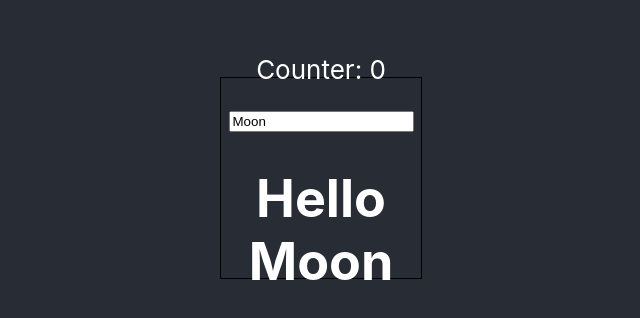
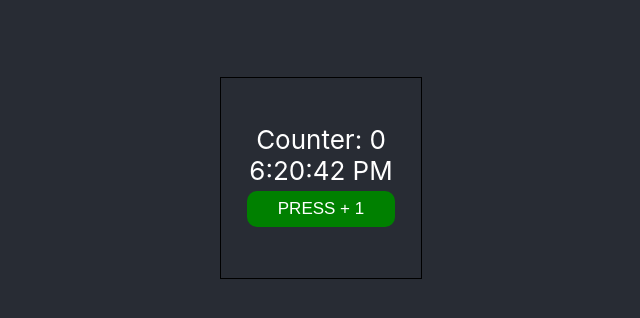
Before and after one commit to A-Kija/react, a React (Create React App) app: page / in a window 1280 px wide. Shown: the part 222-540 px from the top of the page, without its empty margins (319-959 px from the left). Built offline with nearby package versions, Linux system fonts and the light colour scheme.

Commit message:
useEffect 1

```diff
--- a/src/App.js
+++ b/src/App.js
@@ -1,5 +1,6 @@
 import './App.css';
-import Message from './components/Message';
+import Effect from './components/Effect';
+
 
 
 
@@ -7,7 +8,7 @@ function App() { // <---- pagrindinis komponentas
   return (
     <div className="App">
       <header className="App-header">
-        <Message/>
+        <Effect/>
       </header>
     </div>
   );
--- /dev/null
+++ b/src/components/Effect.jsx
@@ -0,0 +1,53 @@
+import React, { useState, useEffect } from 'react';
+
+const Effect = () => {
+
+    const [count, setCount] = useState(0); // keiciasi nuo mygtuko
+
+    const [date, setDate] = useState(new Date()); // keiciasi nuo Tik Tako
+
+    // console.log('Hello Component')
+
+
+    const ticTac = () => {
+        console.log('TIC-TAC')
+        setDate(new Date());
+        // this.setState({clock: new Date()});
+      }
+
+    useEffect(() => {
+        console.log('Hello Effect!')
+    });
+
+
+    useEffect(() => {
+        console.log('Hello TIC TIC')
+    }, [date]);
+
+
+    useEffect(() => {
+        console.log('Hello COUNT')
+    }, [count]);
+
+
+    // componentDidMount veikimo imitacija
+    useEffect(() => {
+        console.log('MOUNT')
+        const timerID = setInterval(()=>ticTac(), 5000);
+    }, []);
+
+
+
+
+    return (
+        <div className="box">
+            <div>Counter: {count}</div>
+            <div>{date.toLocaleTimeString()}</div>
+            <button className="myButton" onClick={() => setCount(counter => counter + 1)}>
+                PRESS + 1
+            </button>
+        </div>
+    )
+}
+
+export default Effect;
--- a/src/components/Message.jsx
+++ b/src/components/Message.jsx
@@ -2,8 +2,8 @@ import React, { useState } from 'react';
 
 const Message = () => {
 
-    const [message, setMessage] = useState('Moon');
-    const [count, setCount] = useState(0);
+    const [message, setMessage] = useState({text: 'Moon', id: 'Dingau'});
+    const [count, setCount] = useState(['A']);
 
     // const MsgState = useState('');
     // const message = MsgState[0];
@@ -11,15 +11,38 @@ const Message = () => {
 
     return (
         <div className="box">
-        <p>Counter: {count}</p>
-        <input type="text" value={message}
+        <p>Counter: {count.length}</p>
+        <input type="text" value={message.text}
         onChange={event => {
-            setMessage(event.target.value);
-            setCount(count + 1);
+            //setMessage({text:event.target.value}); //BLOGAI!
+            // setCount(count + 1);// Nevisiskai teisinga
+
+            // setCount(countIsNow => countIsNow + 1);
+
+
+            console.log(count)
+
+            setMessage(stateNow => {
+                return {...stateNow, text: event.target.value}
+            });
+
+            // setMessage(stateNow => {
+            //     return Object.assign({}, stateNow, {text: event.target.value});
+            // });
+
+            setCount(stateNow => {
+                return [...stateNow, 'A']
+            });
+
+
+            // setCount( (countIsNow) => {
+            //     const rez = countIsNow + 1;
+            //     return rez;
+            // });
+
             }
         }/>
-        <h1>Hello {message}</h1>
-
+        <h6>Hello {message.text} {message.id}</h6>
         </div>
     )
 }
```
